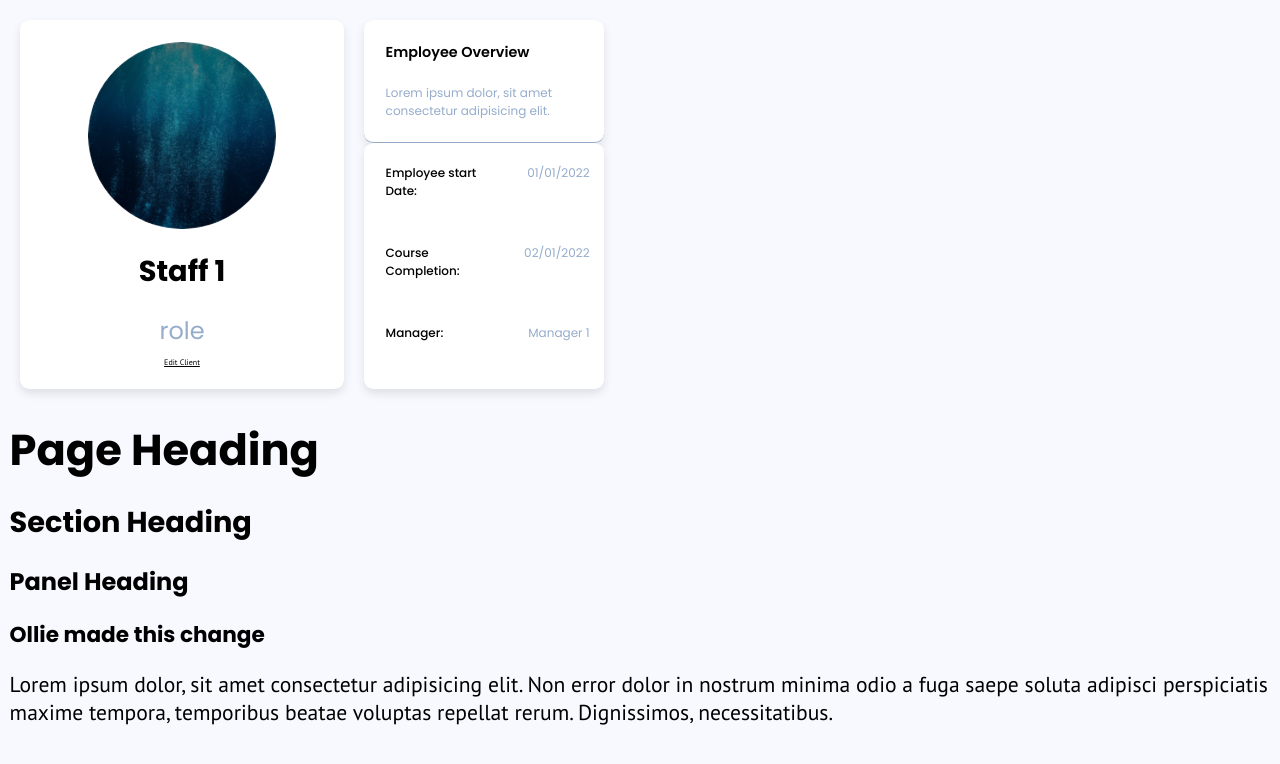
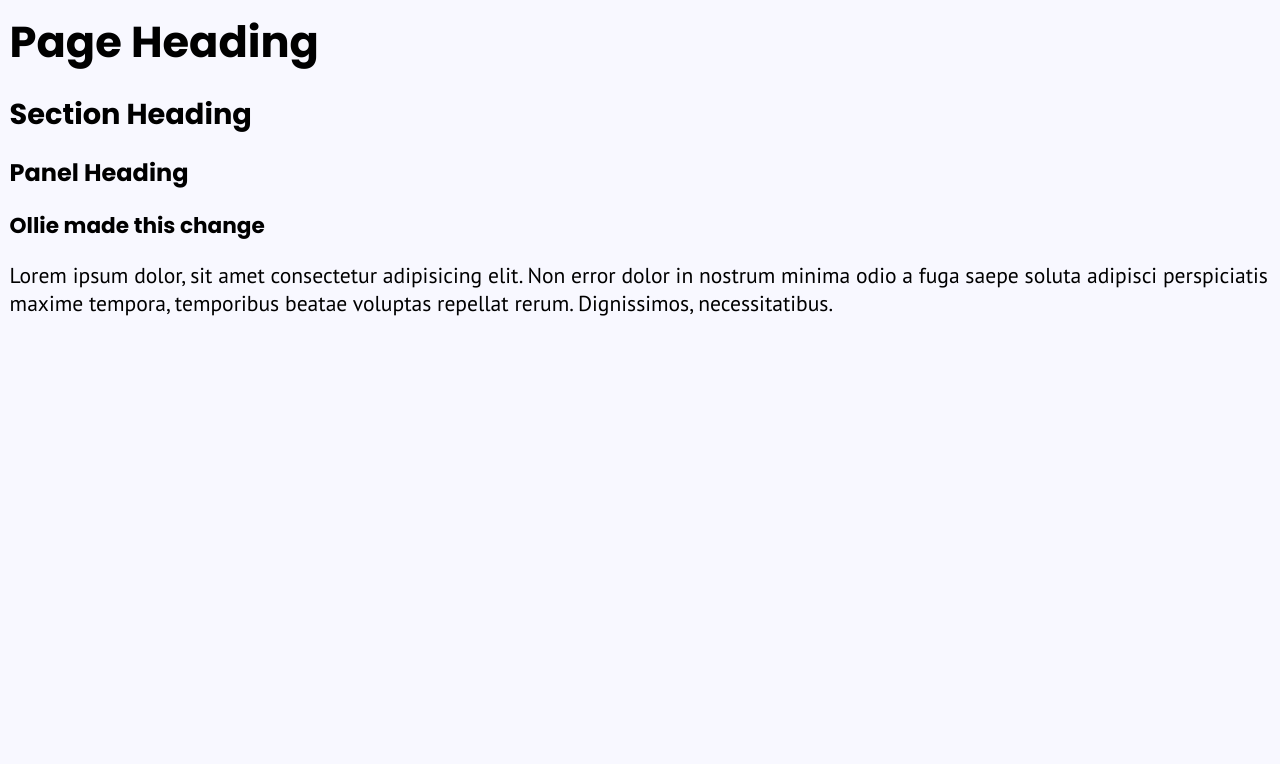
Before and after one commit to nology-tech/verde-client-project, a React (Vite) app: page / in a window 1280 px wide. Shown: the top 764 px of the page. Built offline with nearby package versions, Linux system fonts and the light colour scheme.

Commit message:
light mode/dark mode styles

```diff
--- a/src/components/ProfilePicture/ProfilePicture.scss
+++ b/src/components/ProfilePicture/ProfilePicture.scss
@@ -11,6 +11,11 @@
   box-shadow: 0 0.25rem 0.5rem rgba(0, 0, 0, 0.1);
   width: 16.875rem;
   height: 19.2rem;
+
+  &--dark{
+    background-color: $clr-primary-dk;
+    border: 1px solid $clr-white;
+  }
 
   &__img {
     border-radius: 50%;
@@ -26,18 +31,30 @@
     display: flex;
     justify-content: center;
     align-items: center;
+
+    &--dark{
+      color: $clr-white;
+     }
   }
 
   &__title {
     text-align: center;
     color: $clr-secondary-dk;
     font-weight: 400;
+
+    &--dark{
+      color: $clr-white;
+     }
   }
 
   &__edit {
     font-size: 8px;
     text-align: center;
     text-decoration: underline;
+
+    &--dark{
+      color: $clr-white;
+     }
   }
 }
 
--- a/src/components/ProfilePicture/ProfilePicture.tsx
+++ b/src/components/ProfilePicture/ProfilePicture.tsx
@@ -17,15 +17,15 @@ const ProfilePicture = ({
   variant,
 }: ProfilePictureProps) => {
   return (
-    <div className="profile">
+    <div className={`profile profile--${variant}`}>
       <img
         src={profilePicture}
-        className="profile__img"
+        className={`profile__img profile__img--${variant}`}
         alt="Profile Picture"
       />
-      <h1 className="profile__name">{name}</h1>
-      {titleOption && <h3 className="profile__title">{titleLabel}</h3>}
-      {editOption && <a className="profile__edit">Edit Client</a>}
+      <h1 className={`profile__name profile__name--${variant}`}>{name}</h1>
+      {titleOption && <h3 className={`profile__title profile__title--${variant}`}>{titleLabel}</h3>}
+      {editOption && <a className={`profile__edit profile__edit--${variant}`}>Edit Client</a>}
     </div>
   );
 };
--- a/src/components/StaffProfileCard/StaffProfileCard.scss
+++ b/src/components/StaffProfileCard/StaffProfileCard.scss
@@ -4,6 +4,10 @@
   display: flex;
   flex-direction: column;
   align-items: center;
+
+  &--dark{
+    background-color: $clr-secondary-dk;
+  }
 }
 .card-container {
   border-radius: 0.5rem;
@@ -21,16 +25,33 @@
     text-align: center;
     border-bottom: 1px solid $clr-secondary-dk;
 
+    &--dark{
+      background-color: $clr-primary-dk;
+      border: 1px solid $clr-white;
+    }
+
+    &--light{
+      background-color: $clr-white;
+    }
+
     &__title {
       font-size: 0.75rem;
       margin-bottom: 0.625rem;
       font-weight: 600;
+
+      &--dark{
+        color: $clr-white;
+       }
     }
 
     &__content {
       font-size: 0.625rem;
       font-weight: 400;
       color: $clr-secondary-dk;
+
+      &--dark{
+        color: $clr-white;
+       }
     }
   }
 
@@ -43,10 +64,23 @@
     grid-template-columns: 1fr 1fr;
     gap: 0.625rem;
 
+    &--dark{
+      background-color: $clr-primary-dk;
+      border: 1px solid $clr-white;
+    }
+
+    &--light{
+      background-color: $clr-white;
+    }
+
     &__title {
       font-size: 0.625rem;
       color: $clr-black;
       font-weight: 500;
+
+      &--dark{
+       color: $clr-white;
+      }
     }
 
     &__content {
@@ -54,6 +88,10 @@
       color: $clr-secondary-dk;
       font-weight: 400;
       text-align: end;
+
+      &--dark{
+        color: $clr-white;
+       }
     }
   }
 }
--- a/src/components/StaffProfileCard/StaffProfileCard.tsx
+++ b/src/components/StaffProfileCard/StaffProfileCard.tsx
@@ -9,7 +9,7 @@ type StaffCardProps = {
 
 const StaffProfileCard = ({ staff, variant }: StaffCardProps) => {
   return (
-    <div className="staffcard">
+    <div className={`staffcard staffcard--${variant}`}>
       <ProfilePicture
         name={staff.name}
         titleOption={true}
@@ -17,18 +17,18 @@ const StaffProfileCard = ({ staff, variant }: StaffCardProps) => {
         editOption={true}
         variant="light"
       />
-      <div className="card-container">
-        <div className="description">
-          <h1 className="description__title">Employee Overview</h1>
-          <h2 className="description__content">{staff.description}</h2>
+      <div className={`card-container card-container--${variant}`}>
+        <div className={`description description--${variant}`}>
+          <h1 className={`description__title description__title--${variant}`} >Employee Overview</h1>
+          <h2 className={`description__content description__content--${variant}`} >{staff.description}</h2>
         </div>
-        <div className="information">
-          <h2 className="information__title">Employee start Date:</h2>
-          <h2 className="information__content">{staff.start}</h2>
-          <h2 className="information__title">Course Completion:</h2>
-          <h2 className="information__content">{staff.courseEnd}</h2>
-          <h2 className="information__title">Manager:</h2>
-          <h2 className="information__content">{staff.manager}</h2>
+        <div className={`information information--${variant}`} >
+          <h2 className={`information__title information__title--${variant}`} >Employee start Date:</h2>
+          <h2 className={`information__content information__content--${variant}`}>{staff.start}</h2>
+          <h2 className={`information__title information__title--${variant}`} >Course Completion:</h2>
+          <h2 className= {`information__content information__content--${variant}`}>{staff.courseEnd}</h2>
+          <h2 className={`information__title information__title--${variant}`} >Manager:</h2>
+          <h2 className={`information__content information__content--${variant}`}>{staff.manager}</h2>
         </div>
       </div>
     </div>
--- a/src/pages/Home/Home.tsx
+++ b/src/pages/Home/Home.tsx
@@ -1,12 +1,8 @@
 import Layout from "../../components/Layout/Layout";
-import StaffProfileCard from "../../components/StaffProfileCard/StaffProfileCard";
-
-import { StaffList } from "../../data/StaffNavList";
 
 const Home = () => {
   return (
     <Layout>
-      <StaffProfileCard staff={StaffList[0]} variant="light" />
       <h1>Page Heading</h1>
       <h2>Section Heading</h2>
       <h3>Panel Heading</h3>
```
